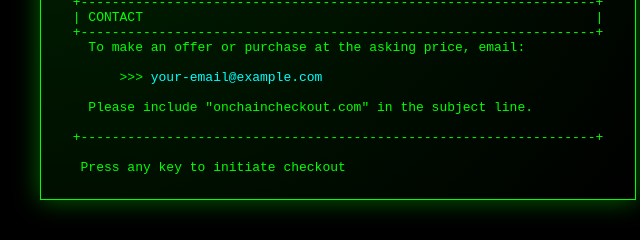
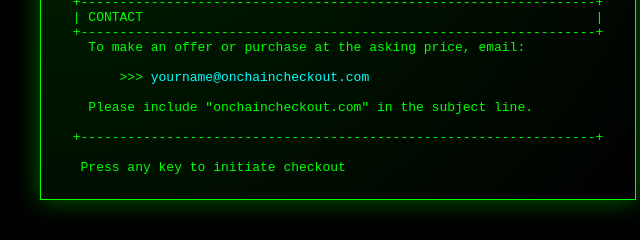
Before and after one commit to futureproofdomains-ai/onchaincheckout, a plain HTML site: page index.html in a window 1280 px wide. Shown: the part 317-557 px from the top of the page, 302-942 px from the left. Drawn offline with Linux system fonts and the light colour scheme.

Commit message:
Update index.html

```diff
--- a/index.html
+++ b/index.html
@@ -52,7 +52,7 @@
 <body>
   <main class="terminal" aria-label="Domain for sale: onchaincheckout.com">
     <pre>+==================================================================+
-|                     onchaincheckout.com for sale                 |
+|                    onchaincheckout.com for sale                  |
 +==================================================================+
 
  STATUS       :  FOR SALE
@@ -73,7 +73,7 @@
 +------------------------------------------------------------------+
   To make an offer or purchase at the asking price, email:
 
-      >>> <a href="mailto:your-email@example.com">your-email@example.com</a>
+      >>> <span id="email-slot"></span>
 
   Please include "onchaincheckout.com" in the subject line.
 
@@ -82,5 +82,22 @@
  Press any key to initiate checkout<span class="blink">_</span>
 </pre>
   </main>
+
+  <!-- Email obfuscation script -->
+  <script>
+    (function () {
+      // TODO: change "yourname" to the part of your email before the @
+      var user = "yourname";          // e.g. "sales"  → sales@onchaincheckout.com
+      var domain = "onchaincheckout"; // part between @ and .com
+      var tld = "com";                // top-level domain
+
+      var email = user + "@" + domain + "." + tld;
+      var slot = document.getElementById("email-slot");
+
+      if (slot) {
+        slot.innerHTML = '<a href="mailto:' + email + '">' + email + '</a>';
+      }
+    })();
+  </script>
 </body>
 </html>
```
